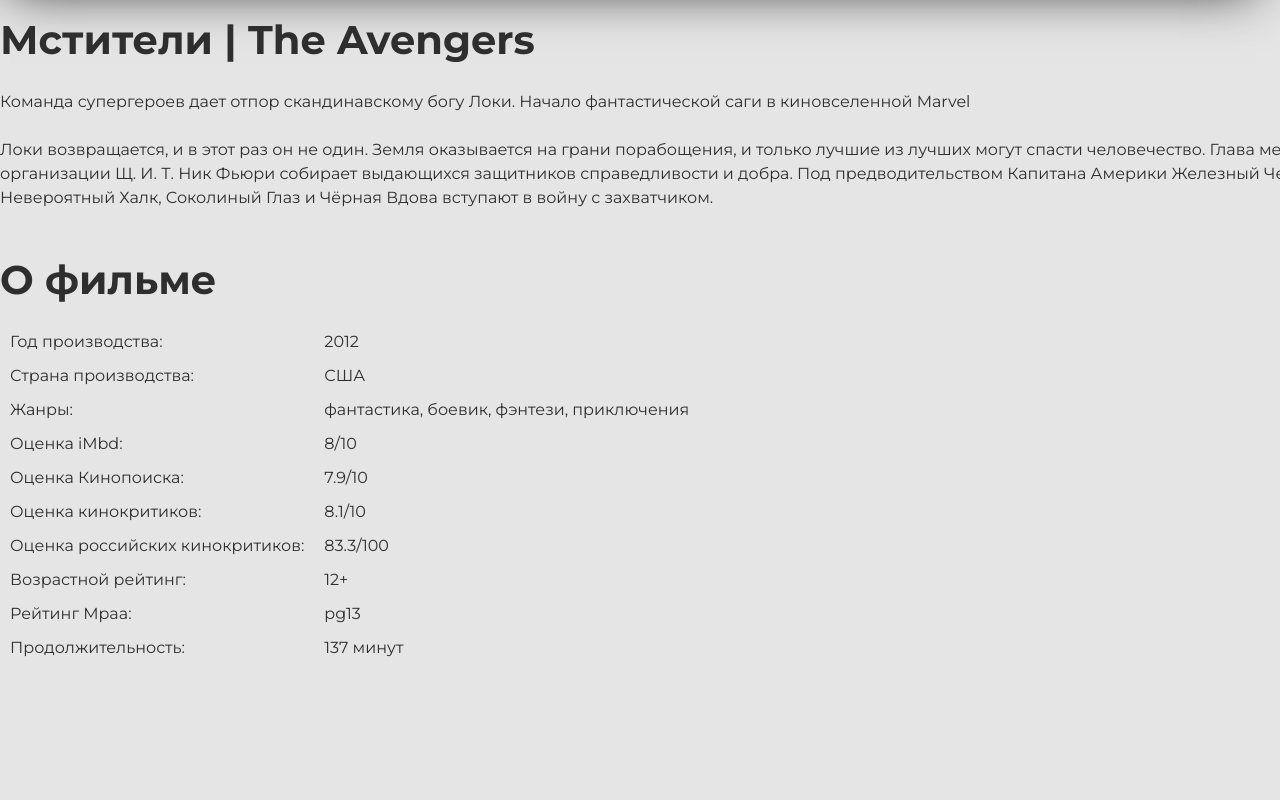
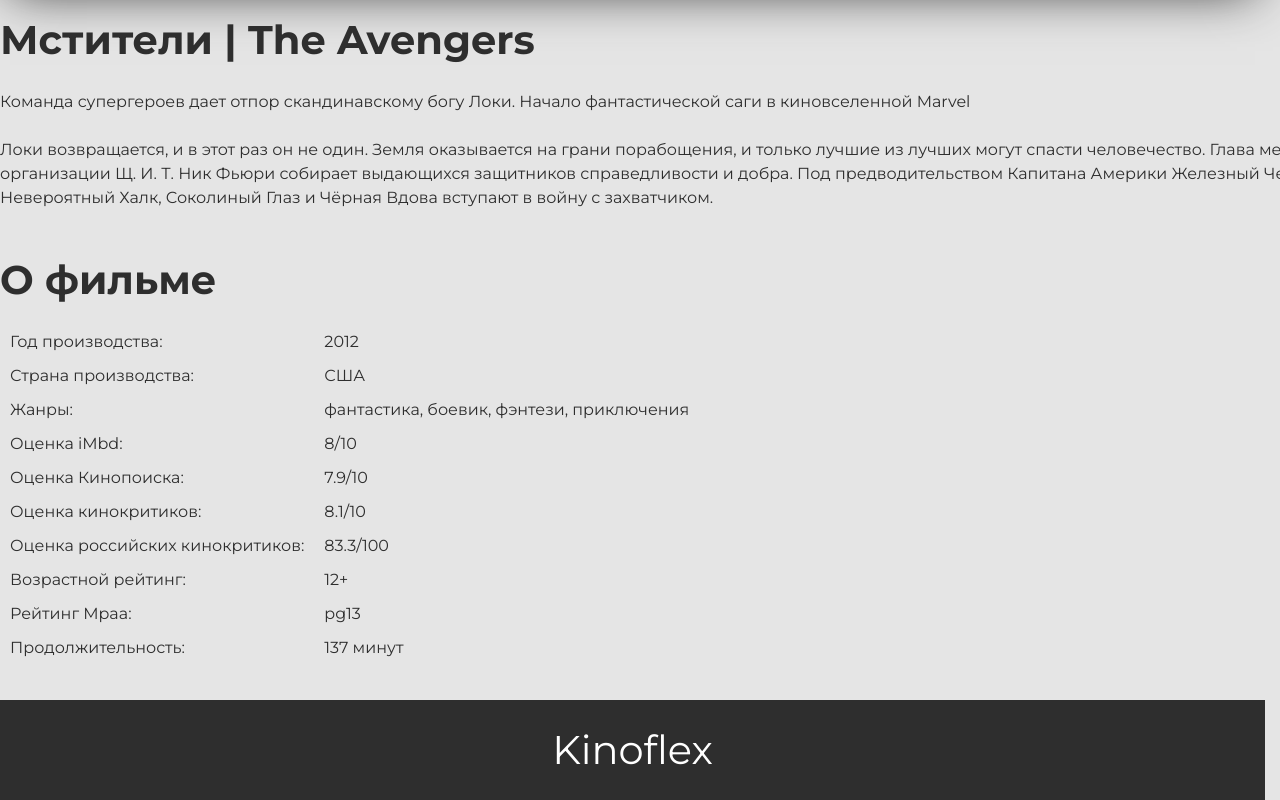
Before and after one commit to CondoR-R/kinoflex, a Next.js app: page /media/1 in a window 1280 px wide. Shown: the part 714-1514 px from the top of the page. Before the commit the page ends 1374 px from the top, so only its background shows below. Built offline with nearby package versions, Linux system fonts and the light colour scheme.

Commit message:
add footer

```diff
--- a/src/app/media/[id]/page.tsx
+++ b/src/app/media/[id]/page.tsx
@@ -5,6 +5,7 @@
 import style from "./page.module.scss";
 import Description from "@/ui/media/description/Description";
 import About from "@/ui/media/about/About";
+import Footer from "@/ui/footer/Footer";
 
 const Page = async (props: { params: Promise<{ id: number }> }) => {
   const params = await props.params;
@@ -17,11 +18,14 @@
   //   }
 
   return (
-    <div className={style.media}>
-      <Backdrop />
-      <Description />
-      <About />
-    </div>
+    <>
+      <main className={style.media}>
+        <Backdrop />
+        <Description />
+        <About />
+      </main>
+      <Footer />
+    </>
   );
 };
 
--- /dev/null
+++ b/src/ui/footer/Footer.module.scss
@@ -0,0 +1,10 @@
+.footer {
+  padding-block: 2rem;
+  background-color: var(--color-black);
+  color: var(--color-white);
+  display: flex;
+  align-items: center;
+  justify-content: center;
+
+  font-size: 4rem;
+}
--- /dev/null
+++ b/src/ui/footer/Footer.tsx
@@ -0,0 +1,7 @@
+import style from "./Footer.module.scss";
+
+const Footer = () => {
+  return <footer className={style.footer}>Kinoflex</footer>;
+};
+
+export default Footer;
```
